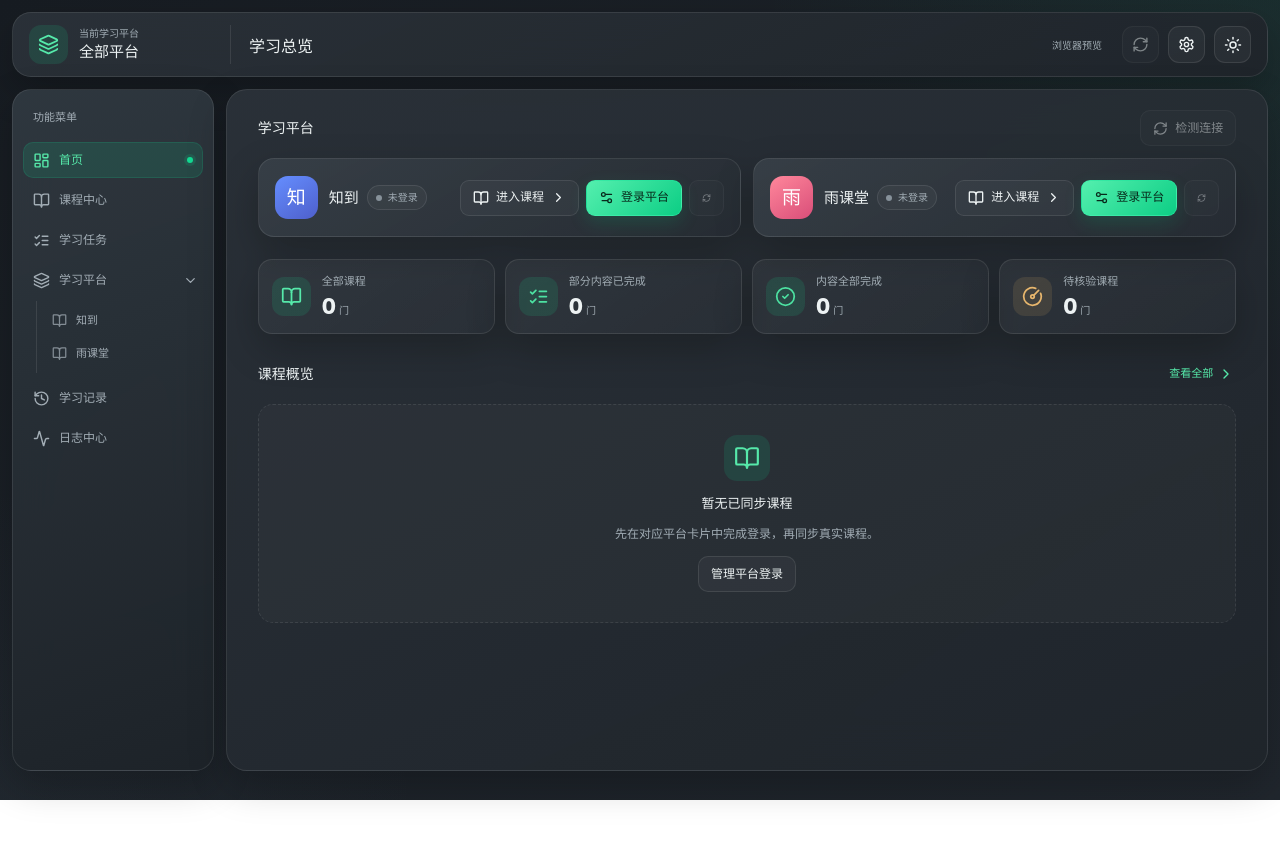
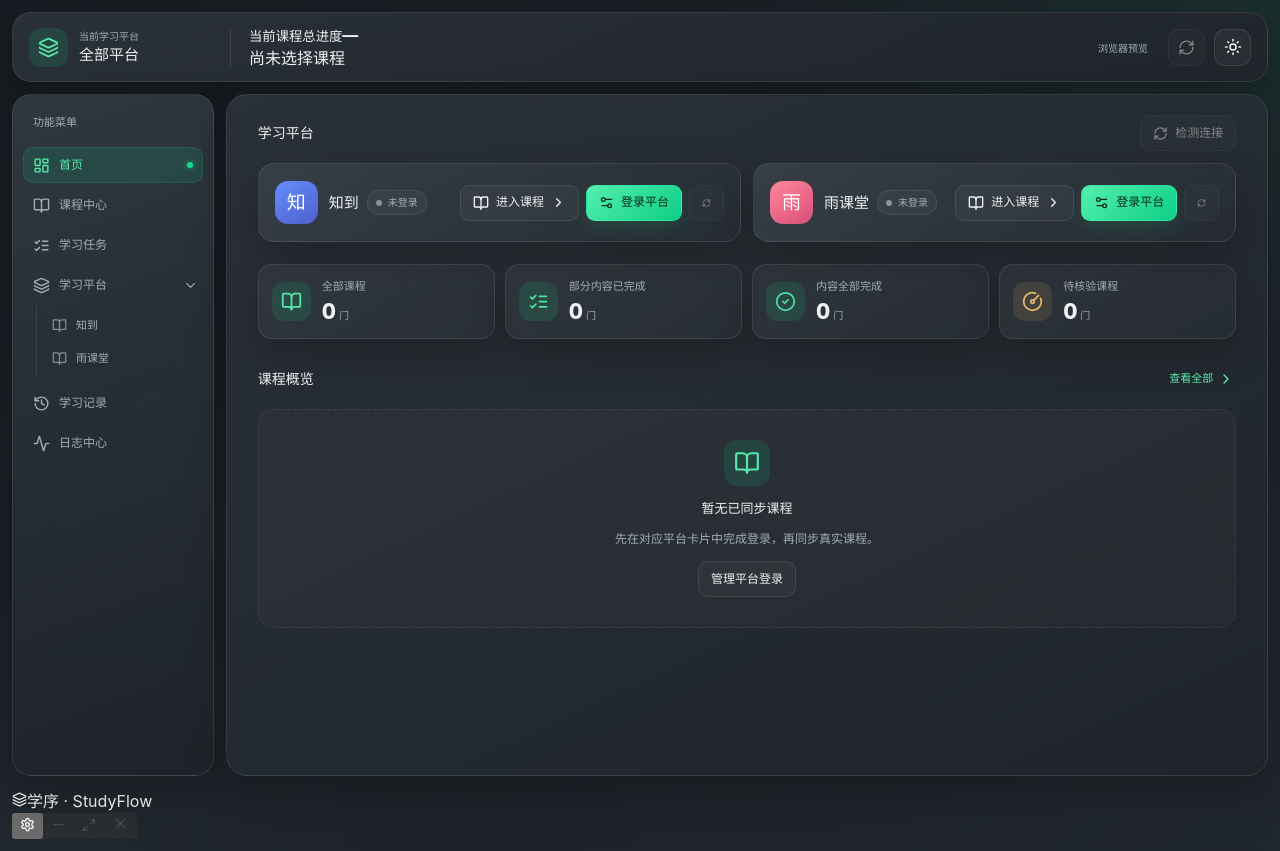
Before and after one commit to 07xh/StudyFlow, a React (Vite) app in the folder frontend/: page / in a window 1280 px wide. Before the commit the page ends 800 px from the top, so only its background shows below. Built offline with nearby package versions, Linux system fonts and the light colour scheme.

Commit message:
ui(shell): add dedicated draggable window titlebar and move app settings beside window controls

```diff
--- a/frontend/src/ui/AppShell.tsx
+++ b/frontend/src/ui/AppShell.tsx
@@ -2,10 +2,11 @@ import type {ConnectionStatus} from "../types";
 import {useEffect,useState,type ReactNode} from "react";
 import {
   Activity,BookOpen,ChevronDown,History,
-  LayoutDashboard,Layers3,ListChecks,Moon,
+  LayoutDashboard,Layers3,ListChecks,Moon,Minus,Maximize2,X,
   RefreshCw,Settings,Sun
 } from "lucide-react";
 import type {LucideIcon} from "lucide-react";
+import {getCurrentWindow} from "@tauri-apps/api/window";
 import {NoticeBanner} from "./NoticeBanner";
 import {PageSurface} from "./PageSurface";
 import "./foundation.css";
@@ -91,6 +92,27 @@ export function AppShell({
   </nav>;
 
   return <div className={["app","sf-shell",dark?"dark":"",compact?"sf-compact":""].filter(Boolean).join(" ")}>
+    <div className="sf-window-titlebar" data-tauri-drag-region aria-label="窗口标题栏">
+      <div className="sf-window-titlebar-brand" data-tauri-drag-region>
+        <Layers3 size={15} aria-hidden="true"/>
+        <span data-tauri-drag-region>学序 · StudyFlow</span>
+      </div>
+      <div className="sf-window-titlebar-actions">
+        <button className="sf-window-control sf-settings-button" type="button"
+          title="设置" aria-label="设置" aria-current={page==="settings"?"page":undefined}
+          onClick={()=>onNavigate("settings")}><Settings size={15}/></button>
+        <span className="sf-window-control-separator" aria-hidden="true"/>
+        <button className="sf-window-control" type="button" disabled={!desktop}
+          title="最小化" aria-label="最小化窗口"
+          onClick={()=>{if(desktop)void getCurrentWindow().minimize();}}><Minus size={15}/></button>
+        <button className="sf-window-control" type="button" disabled={!desktop}
+          title="最大化或还原" aria-label="最大化或还原窗口"
+          onClick={()=>{if(desktop)void getCurrentWindow().toggleMaximize();}}><Maximize2 size={14}/></button>
+        <button className="sf-window-control sf-window-close" type="button" disabled={!desktop}
+          title="关闭" aria-label="关闭窗口"
+          onClick={()=>{if(desktop)void getCurrentWindow().close();}}><X size={17}/></button>
+      </div>
+    </div>
     <header className="sf-header sf-workspace-header">
       <div className="sf-workspace-platform" aria-label="当前学习平台">
         <span className="sf-workspace-platform-icon" aria-hidden="true"><Layers3 size={21}/></span>
@@ -105,7 +127,11 @@ export function AppShell({
           <div className="sf-workspace-progress-head"><div className="sf-workspace-progress-course"><small>{metricLabel??"平台记录进度"}</small><strong title={currentCourseTitle}>{currentCourseTitle}</strong></div><strong className="sf-workspace-progress-value">{courseProgress==null?"—":courseProgress.toFixed(1)+"%"}</strong></div>
           {courseProgress!=null&&<div className="sf-workspace-progress-track" role="progressbar" aria-label={metricLabel??"平台记录进度"} aria-valuemin={0} aria-valuemax={100} aria-valuenow={courseProgress}><span style={{width:courseProgress+"%"}}/></div>}
           <div className="sf-header-evidence"><span>{courseEvidence??"待核验"}</span><time>{courseVerifiedAt&&Number.isFinite(Date.parse(courseVerifiedAt))?new Date(courseVerifiedAt).toLocaleString():"暂无核验时间"}</time></div>
-        </>:<div className="sf-workspace-page-context">{page.startsWith("platform-")?<label className="sf-header-course-picker">选择课程<select value="" disabled={!courseOptions.length} onChange={event=>onCourseSelect?.(event.target.value)}><option value="">{courseOptions.length?"选择一门课程查看进度":"请先同步课程"}</option>{courseOptions.map(course=><option key={course.id} value={course.id}>{course.title}</option>)}</select></label>:<><strong>{titles[page]}</strong>{page==="courses"&&<small>选择课程后查看已核验进度</small>}</>}</div>}
+        </>:<div className="sf-workspace-empty-progress">
+          <div><small>当前课程总进度</small><strong>—</strong></div>
+          {page.startsWith("platform-")?<label className="sf-header-course-picker">选择课程<select value="" disabled={!courseOptions.length} onChange={event=>onCourseSelect?.(event.target.value)}><option value="">{courseOptions.length?"选择一门课程查看进度":"请先同步课程"}</option>{courseOptions.map(course=><option key={course.id} value={course.id}>{course.title}</option>)}</select></label>
+          :<span className="sf-header-no-course">尚未选择课程</span>}
+        </div>}
       </div>
       <div className="sf-header-actions">
         <span className="sf-mode">
@@ -115,9 +141,6 @@ export function AppShell({
           aria-label="检测平台连接" disabled={!desktop} onClick={onRefresh}>
           <RefreshCw size={17}/>
         </button>
-        <button className="theme-button sf-settings-button" type="button"
-          title="设置" aria-label="设置" aria-current={page==="settings"?"page":undefined}
-          onClick={()=>onNavigate("settings")}><Settings size={17}/></button>
         <button className="theme-button" type="button"
           aria-label={dark?"切换浅色主题":"切换深色主题"}
           onClick={onThemeToggle}>{dark?<Sun size={18}/>:<Moon size={18}/>}</button>
```
